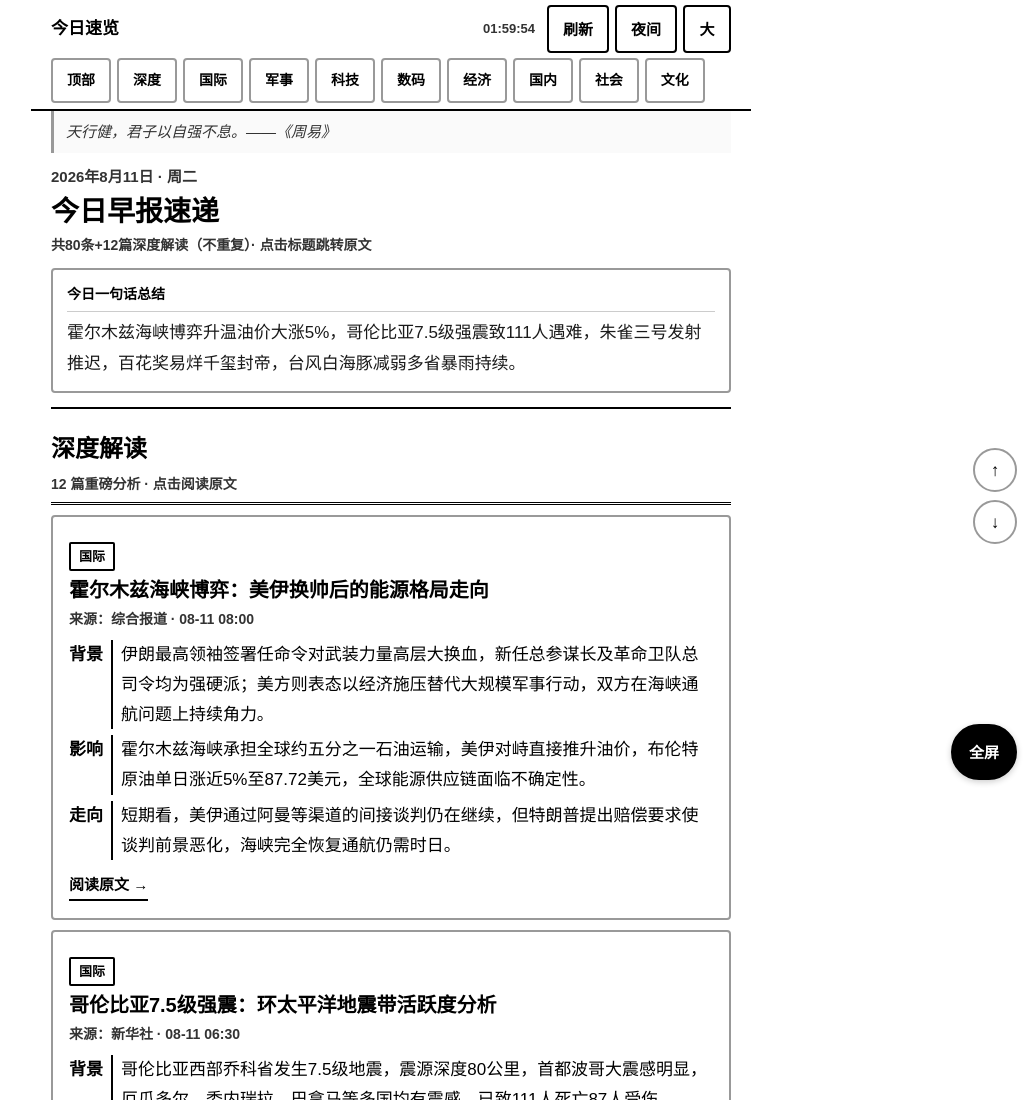
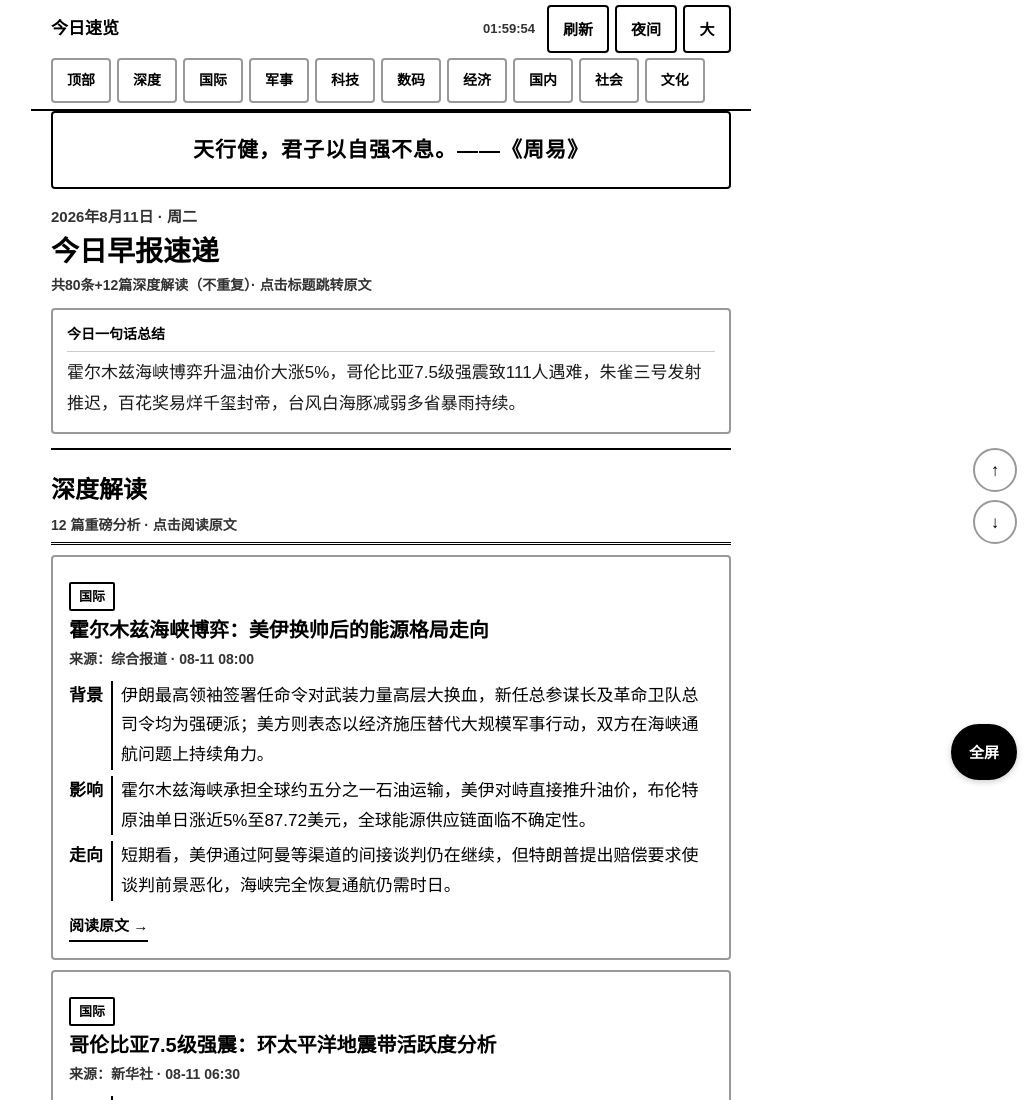
Before and after one commit to Yoshi886/news-eink, a plain HTML site: page index.html in a window 1280 px wide. Shown: the top 1100 px of the page, without its empty margins (249-1280 px from the left). Drawn offline with Linux system fonts and the light colour scheme.

Commit message:
Enlarge quote font and spacing for e-ink fullscreen

```diff
--- a/index.html
+++ b/index.html
@@ -144,14 +144,16 @@ body{
   scroll-margin-top:140px;
 }
 .hero-quote{
-  font-size:0.625rem;
-  color:var(--gray);
-  font-style:italic;
-  margin-bottom:10px;
-  padding:8px 12px;
-  border-left:3px solid var(--line-2);
-  line-height:1.7;
-  background:#fafafa;
+  font-size:0.875rem;
+  color:var(--ink);
+  font-weight:700;
+  margin-bottom:14px;
+  padding:18px 16px;
+  border:2px solid var(--ink);
+  border-radius:4px;
+  line-height:1.8;
+  text-align:center;
+  letter-spacing:1px;
 }
 body.dark .hero-quote{background:#111}
 .hero-date{font-size:0.625rem;color:var(--gray);font-weight:700;margin-bottom:4px}
@@ -358,7 +360,7 @@ body.dark .nav-btn:active{background:#fff;color:#000}
 body.is-fs .top-header{transform:translateY(-100%)}
 body.is-fs #update-status{display:none}
 body.is-fs .footer{display:none}
-body.is-fs .hero{margin-top:24px}
+body.is-fs .hero{margin-top:40px}
 body.is-fs{padding-top:6px}
 body.is-fs #fs-fab{
   background:var(--bg);
```
